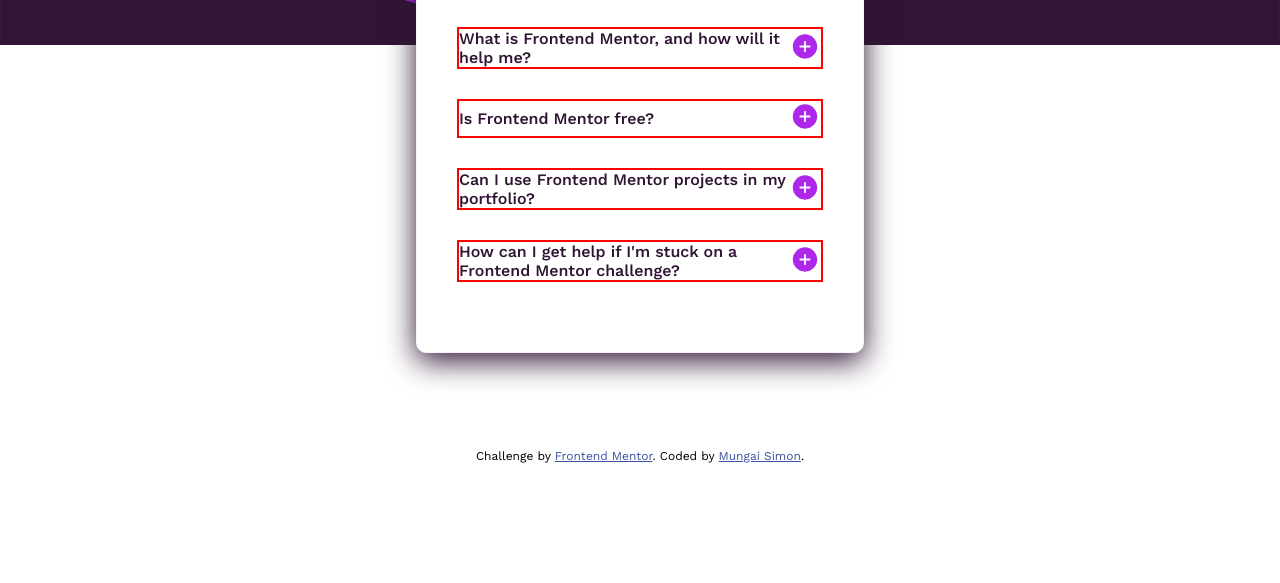
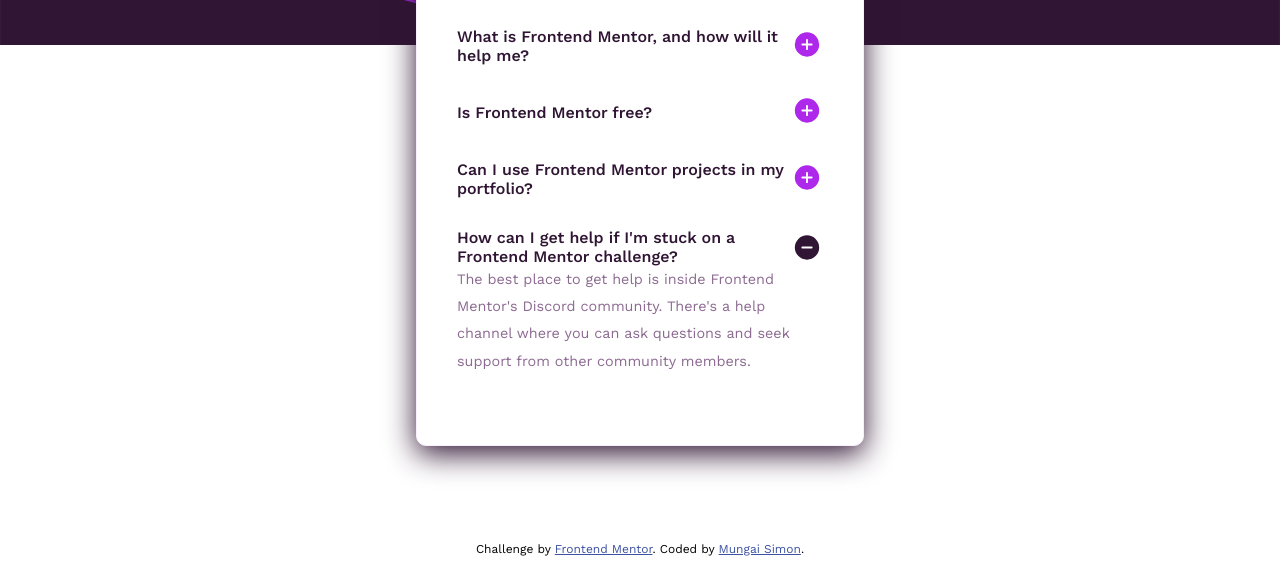
Before and after one commit to theMungai/FAQ-accordion, a plain HTML site: page index.html in a window 1280 px wide. Both pictures are taken after a click on the element 640 px from the left and 478 px from the top of the page. Shown: the part 217-800 px from the top of the page. Drawn offline with nearby package versions, Linux system fonts and the light colour scheme.

Commit message:
Rectified JS

```diff
--- a/script.js
+++ b/script.js
@@ -103,4 +103,26 @@
 
 
 
-// 19TH DECEMBER 2024
+// 20TH DECEMBER 2024
+
+const questions = document.querySelectorAll(".quiz-and-answer");
+questions.forEach((question) => {
+    question.addEventListener("click", () => {
+        const answer = question.querySelector(".answer");
+        const showIcon = question.querySelector(".show-icon");
+        const hideIcon = question.querySelector(".hide-icon");
+
+        const isOpen = answer.style.display === "block";
+
+        if(isOpen){
+            answer.style.display = "none";
+            showIcon.style.display = "block";
+            hideIcon.style.display = "none"
+        }
+        else{
+            answer.style.display = "block";
+            hideIcon.style.display = "block";
+            showIcon.style.display = "none"
+        }
+    });
+});
--- a/styles.css
+++ b/styles.css
@@ -57,7 +57,6 @@ body{
 
 .quiz-and-answer{
     margin-bottom: 30px;
-    border: 2px solid red;
 }
 
 .question{
```
